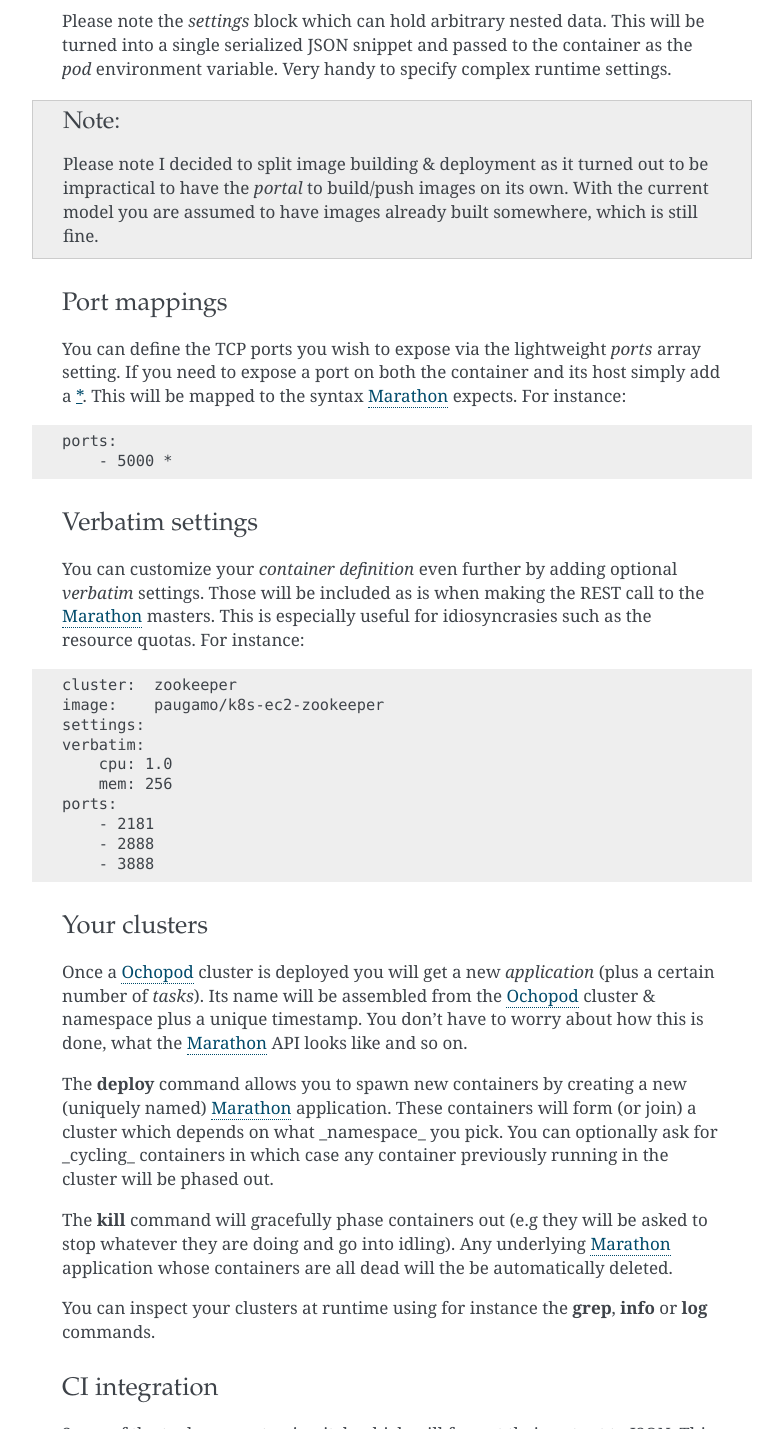
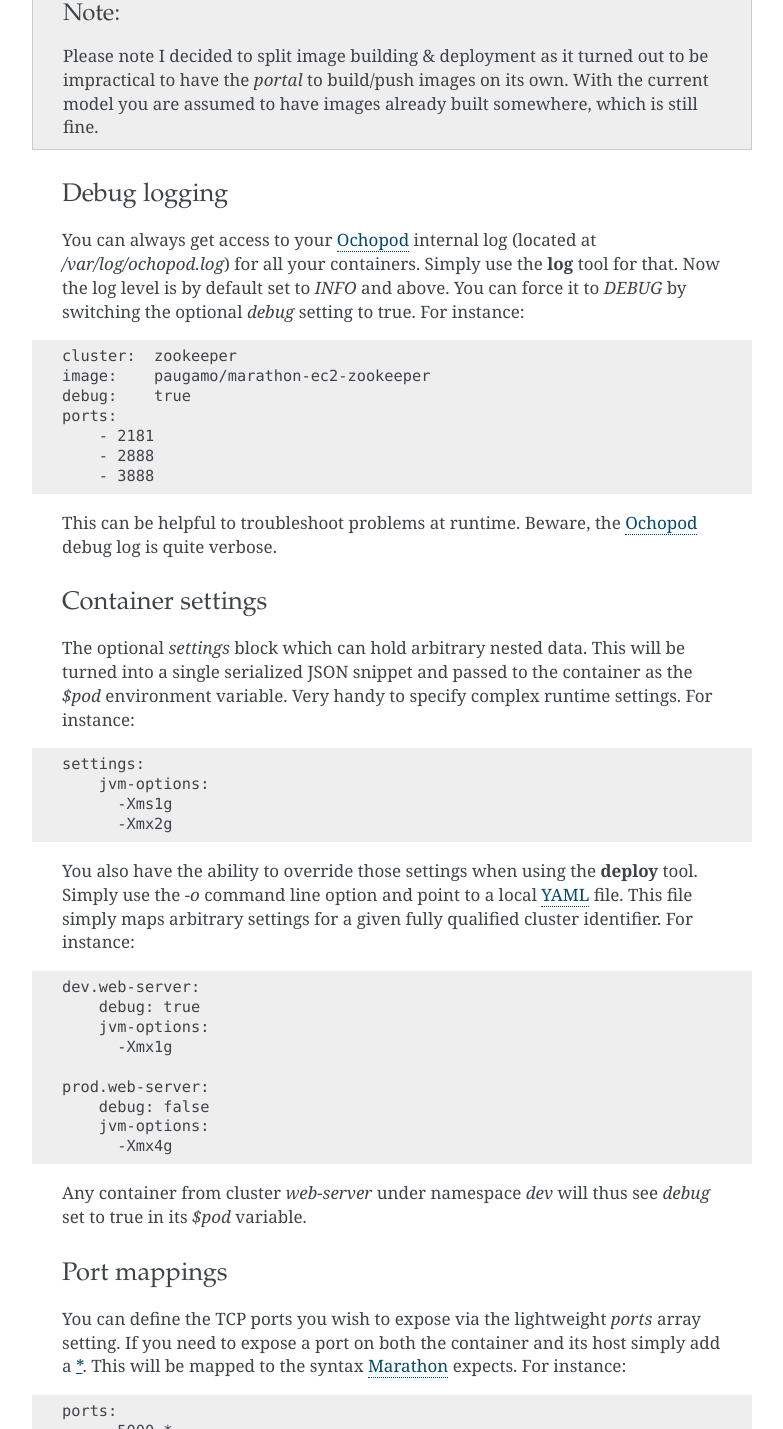
Before and after one commit to autodesk-cloud/ochothon, a plain HTML site: page tools.html in a window 1280 px wide. Shown: the part 997-2426 px from the top of the page, without its empty margins (358-1141 px from the left). Drawn offline with Linux system fonts and the light colour scheme.

Commit message:
doc update

```diff
--- a/tools.html
+++ b/tools.html
@@ -71,7 +71,6 @@ constructs (<em>applications</em> in the present case). This is all done by the
 is done via a tiny <a class="reference external" href="http://yaml.org/">YAML</a> file I call a <em>container definition</em>. For instance:</p>
 <div class="code yaml highlight-python"><div class="highlight"><pre>cluster:  zookeeper
 image:    paugamo/marathon-ec2-zookeeper
-settings:
 ports:
     - 2181
     - 2888
@@ -84,15 +83,55 @@ ports:
 </div>
 <p>This little snippet can be uploaded and passed to the <strong>deploy</strong> tool which will then turn it into a full-fledged
 <em>application</em> call to the <a class="reference external" href="https://mesosphere.github.io/marathon/">Marathon</a> API. Any required setting for <a class="reference external" href="https://github.com/autodesk-cloud/ochopod">Ochopod</a> will be added in there as well transparently.</p>
-<p>Please note the <em>settings</em> block which can hold arbitrary nested data. This will be turned into a single serialized
-JSON snippet and passed to the container as the <em>pod</em> environment variable. Very handy to specify complex runtime
-settings.</p>
 <div class="admonition note">
 <p class="first admonition-title">Note</p>
 <p class="last">Please note I decided to split image building &amp; deployment as it turned out to be impractical to have the <em>portal</em>
 to build/push images on its own. With the current model you are assumed to have images already built somewhere,
 which is still fine.</p>
 </div>
+</div>
+<div class="section" id="debug-logging">
+<h3>Debug logging<a class="headerlink" href="#debug-logging" title="Permalink to this headline">¶</a></h3>
+<p>You can always get access to your <a class="reference external" href="https://github.com/autodesk-cloud/ochopod">Ochopod</a> internal log (located at <em>/var/log/ochopod.log</em>) for all your containers.
+Simply use the <strong>log</strong> tool for that. Now the log level is by default set to <em>INFO</em> and above. You can force it to
+<em>DEBUG</em> by switching the optional <em>debug</em> setting to true. For instance:</p>
+<div class="code yaml highlight-python"><div class="highlight"><pre>cluster:  zookeeper
+image:    paugamo/marathon-ec2-zookeeper
+debug:    true
+ports:
+    - 2181
+    - 2888
+    - 3888
+</pre></div>
+</div>
+<p>This can be helpful to troubleshoot problems at runtime. Beware, the <a class="reference external" href="https://github.com/autodesk-cloud/ochopod">Ochopod</a> debug log is quite verbose.</p>
+</div>
+<div class="section" id="container-settings">
+<h3>Container settings<a class="headerlink" href="#container-settings" title="Permalink to this headline">¶</a></h3>
+<p>The optional <em>settings</em> block which can hold arbitrary nested data. This will be turned into a single serialized
+JSON snippet and passed to the container as the <em>$pod</em> environment variable. Very handy to specify complex runtime
+settings. For instance:</p>
+<div class="code yaml highlight-python"><div class="highlight"><pre>settings:
+    jvm-options:
+      -Xms1g
+      -Xmx2g
+</pre></div>
+</div>
+<p>You also have the ability to override those settings when using the <strong>deploy</strong> tool. Simply use the <em>-o</em> command line
+option and point to a local <a class="reference external" href="http://yaml.org/">YAML</a> file. This file simply maps arbitrary settings for a given fully qualified cluster
+identifier. For instance:</p>
+<div class="code yaml highlight-python"><div class="highlight"><pre>dev.web-server:
+    debug: true
+    jvm-options:
+      -Xmx1g
+
+prod.web-server:
+    debug: false
+    jvm-options:
+      -Xmx4g
+</pre></div>
+</div>
+<p>Any container from cluster <em>web-server</em> under namespace <em>dev</em> will thus see <em>debug</em> set to true in its <em>$pod</em> variable.</p>
 </div>
 <div class="section" id="port-mappings">
 <h3>Port mappings<a class="headerlink" href="#port-mappings" title="Permalink to this headline">¶</a></h3>
@@ -115,6 +154,7 @@ settings:
 verbatim:
     cpu: 1.0
     mem: 256
+
 ports:
     - 2181
     - 2888
@@ -163,6 +203,8 @@ is a great way to quickly add controlling logic driven for instance from a <a cl
 <li><a class="reference internal" href="#the-tool-set">The tool set</a><ul>
 <li><a class="reference internal" href="#overview">Overview</a></li>
 <li><a class="reference internal" href="#container-definitions">Container definitions</a></li>
+<li><a class="reference internal" href="#debug-logging">Debug logging</a></li>
+<li><a class="reference internal" href="#container-settings">Container settings</a></li>
 <li><a class="reference internal" href="#port-mappings">Port mappings</a></li>
 <li><a class="reference internal" href="#verbatim-settings">Verbatim settings</a></li>
 <li><a class="reference internal" href="#your-clusters">Your clusters</a></li>
```
Also changed, not shown: index.html (+2 -0 lines), _sources/tools.txt, searchindex.js.
